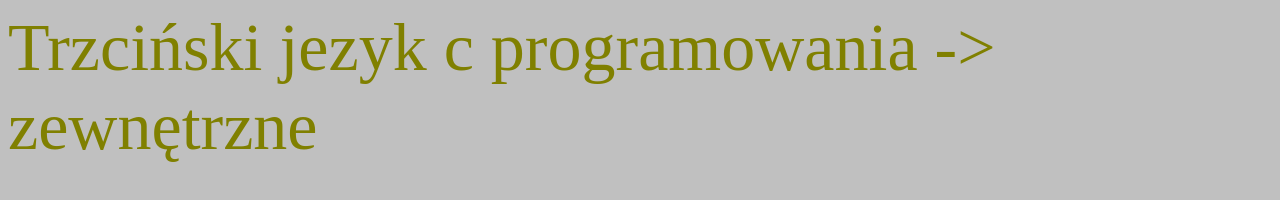
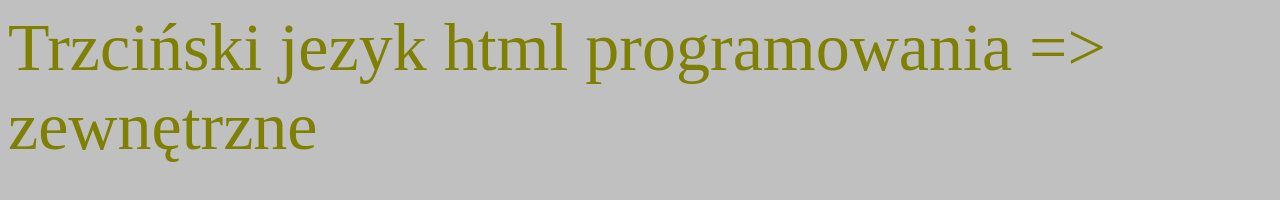
Before and after one commit to KacperTrzcinski/css, a plain HTML site: page trzc_z5_3.html in a window 1280 px wide. Drawn offline with Linux system fonts and the light colour scheme.

Commit message:
Update trzc_z5_3.html

```diff
--- a/trzc_z5_3.html
+++ b/trzc_z5_3.html
@@ -11,6 +11,6 @@
 </style>
 </head>
 <body bgcolor="silver">
- <p> Trzciński jezyk c programowania -> zewnętrzne</p>
+ <p> Trzciński jezyk html programowania => zewnętrzne</p>
  </body>
 </html>
```
